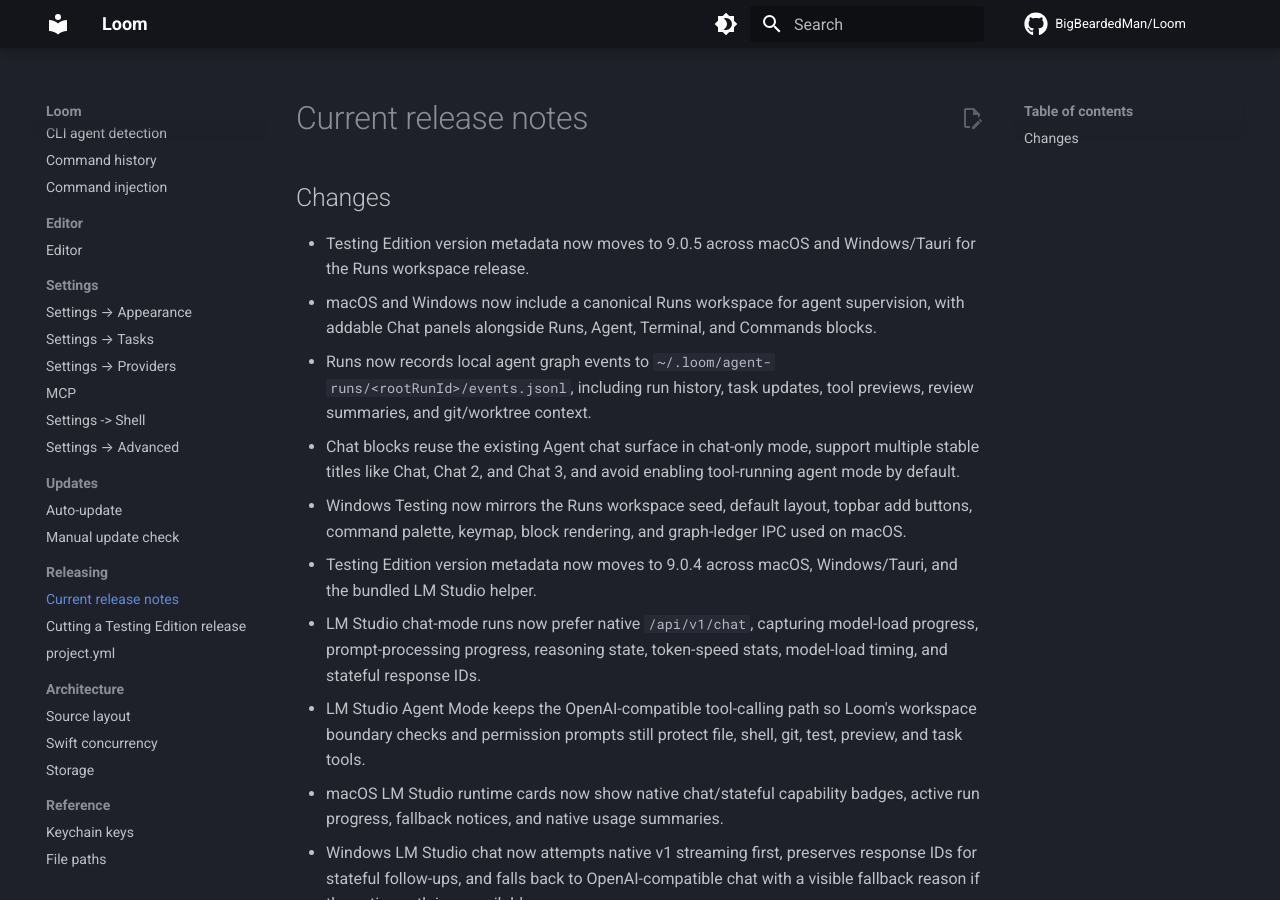
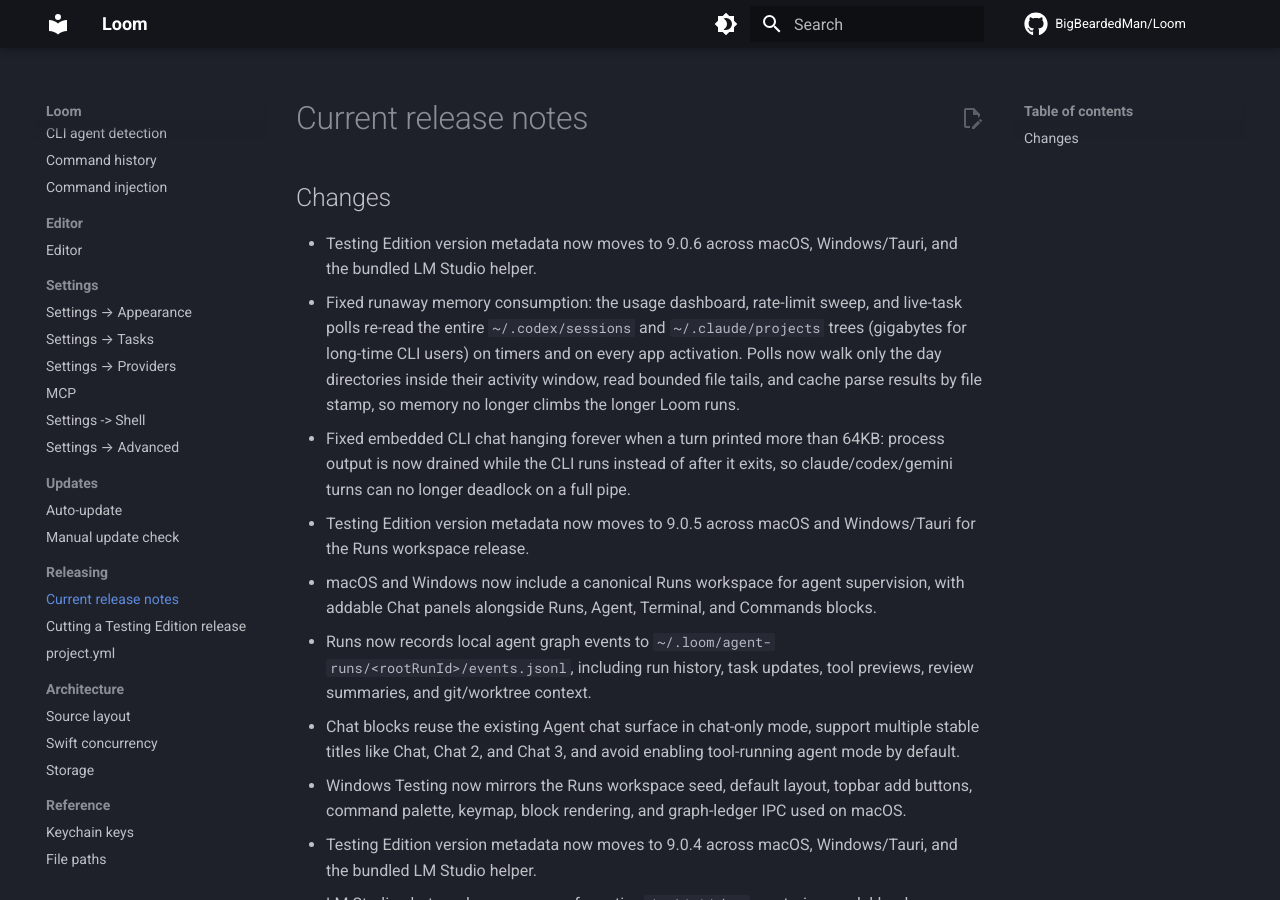
Before and after one commit to BigBeardedMan/Loom, an MkDocs documentation site: the page built from docs/releasing/current-release-notes.md, in a window 1280 px wide and 900 px high. Built offline with MkDocs 1.6.1 and Material for MkDocs 9.7.7, drawn with Linux system fonts in a browser that asks for light colours; comment, search, counter and statistics services are not loaded.

Commit message:
Bump Testing Edition to 9.0.6
Memory-consumption fix (bounded session-log polling) and CLI chat
pipe-deadlock fix.

Co-Authored-By: Claude Fable 5 <noreply@anthropic.com>

```diff
--- a/docs/releasing/current-release-notes.md
+++ b/docs/releasing/current-release-notes.md
@@ -1,5 +1,8 @@
 ## Changes
 
+- Testing Edition version metadata now moves to 9.0.6 across macOS, Windows/Tauri, and the bundled LM Studio helper.
+- Fixed runaway memory consumption: the usage dashboard, rate-limit sweep, and live-task polls re-read the entire `~/.codex/sessions` and `~/.claude/projects` trees (gigabytes for long-time CLI users) on timers and on every app activation. Polls now walk only the day directories inside their activity window, read bounded file tails, and cache parse results by file stamp, so memory no longer climbs the longer Loom runs.
+- Fixed embedded CLI chat hanging forever when a turn printed more than 64KB: process output is now drained while the CLI runs instead of after it exits, so claude/codex/gemini turns can no longer deadlock on a full pipe.
 - Testing Edition version metadata now moves to 9.0.5 across macOS and Windows/Tauri for the Runs workspace release.
 - macOS and Windows now include a canonical Runs workspace for agent supervision, with addable Chat panels alongside Runs, Agent, Terminal, and Commands blocks.
 - Runs now records local agent graph events to `~/.loom/agent-runs/<rootRunId>/events.jsonl`, including run history, task updates, tool previews, review summaries, and git/worktree context.
--- a/project.yml
+++ b/project.yml
@@ -15,8 +15,8 @@ settings:
     # release, so the pill never shows a code lower than what's on main.
     # Bump this manually before each testing release; release-testing.sh
     # reads it back out and tags the GitHub pre-release `testing-<version>`.
-    MARKETING_VERSION: "9.0.5"
-    CURRENT_PROJECT_VERSION: "95"
+    MARKETING_VERSION: "9.0.6"
+    CURRENT_PROJECT_VERSION: "96"
     CODE_SIGN_STYLE: Manual
     CODE_SIGN_IDENTITY: "Loom Local Codesign"
     DEVELOPMENT_TEAM: ""
```
Also changed, not shown: 5 other files.
